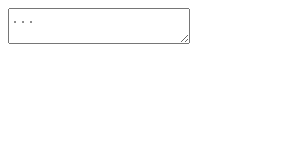
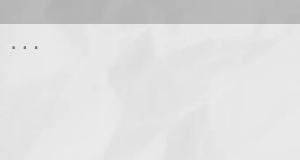
Before and after one commit to CaioMaile/Electron_Notas, an Electron app: page src/public/index.html in a window 300 px wide. Shown: the top 160 px of the page. Drawn offline with Linux system fonts and the light colour scheme.

Commit message:
style e script

```diff
--- a/src/public/index.html
+++ b/src/public/index.html
@@ -4,12 +4,19 @@
     <meta charset="UTF-8">
     <meta name="viewport" content="width=device-width, initial-scale=1.0">
     <title>Anotações</title>
-    <link rel="stylesheet" href="style.css">
+    <link rel="stylesheet" href="./style.css">
 </head>
 <body>
     <div>
 
     </div>
     <textarea placeholder="..."></textarea>
+
+    <script>
+        const texto = document.querySelector("textarea")
+        texto.addEventListener("change", function(evento){
+            localStorage.setItem("texto", evento.target.value)
+        })
+    </script>
 </body>
 </html>
--- a/src/public/style.css
+++ b/src/public/style.css
@@ -1,3 +1,30 @@
 *{
     font-family: "Consolas", monospace;
+    font-size: 14pt;
+
 }
+body {
+    background-image: url(./Imgs/background.webp);
+    background-size: cover;
+    display: flex;
+    flex-direction: column;
+    height: 100vh;
+    margin: 0;
+    overflow: hidden;
+    width: 100vw;
+}
+div {
+    background: rgba(0, 0, 0, 0.2);
+    height: 24px;
+
+    -webkit-app-region: drag;
+}
+
+textarea {
+    background: transparent;
+    border: none;
+    flex: 1;
+    padding: 8px;
+    outline: none;
+    resize: none;
+}
```
